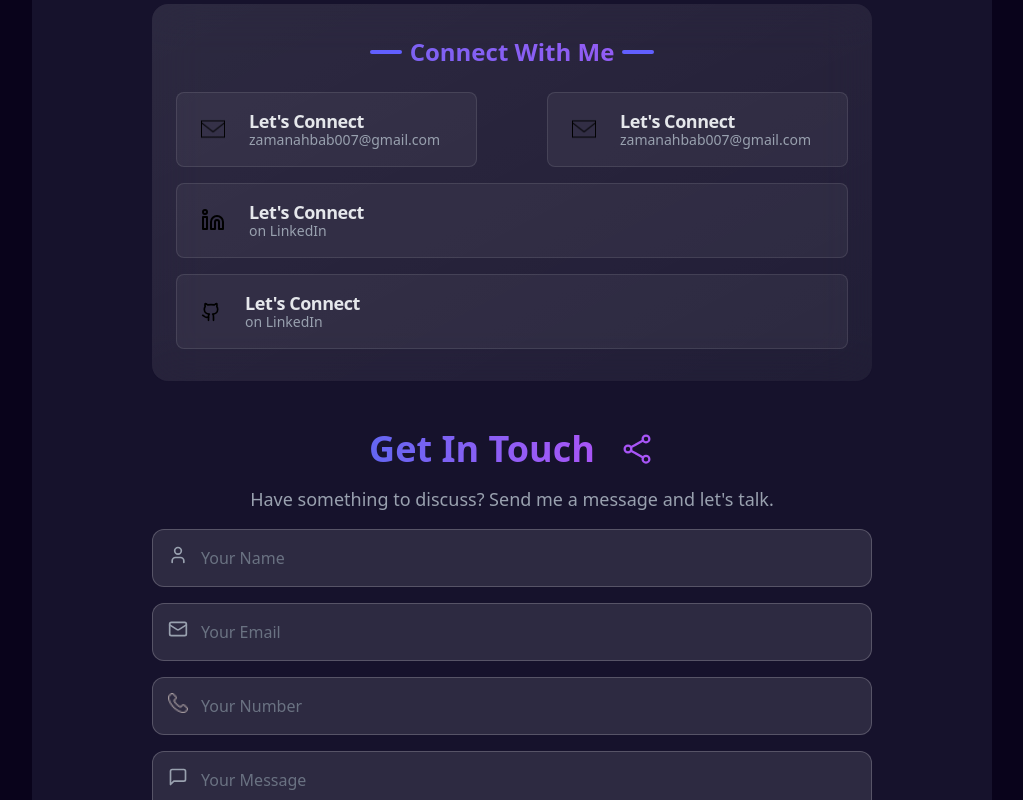
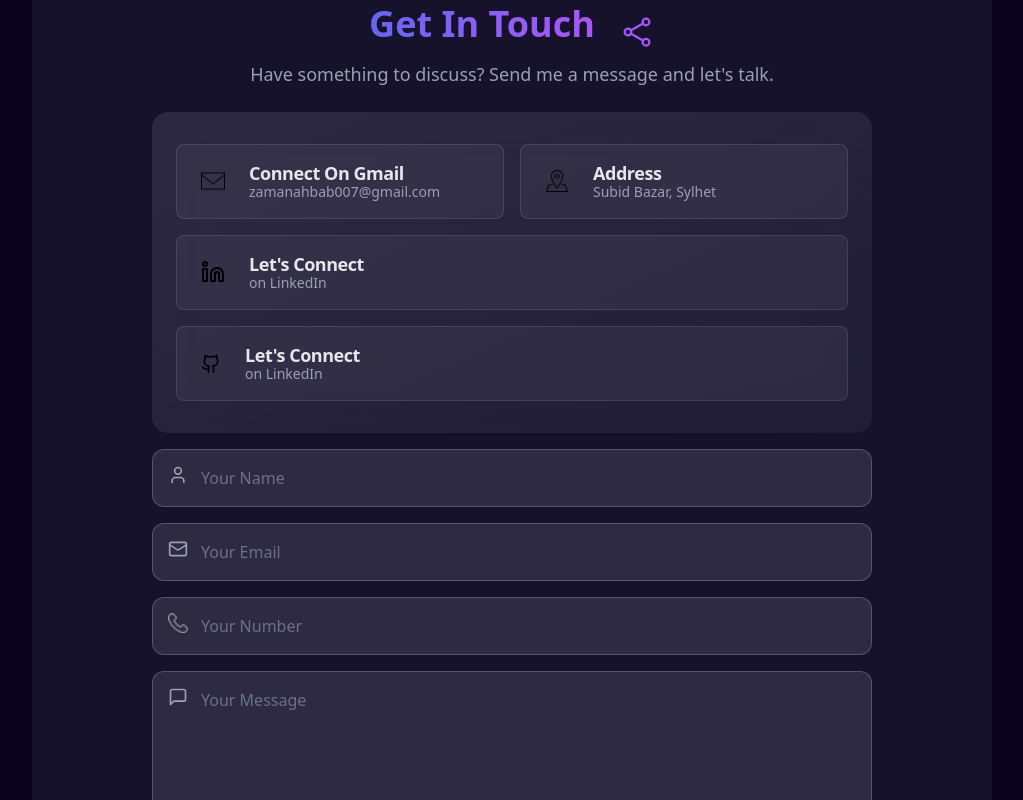
Before and after one commit to ahbab-zaman/ahbabs-personal-portfolio, a React (Vite) app: page / in a window 1280 px wide. Shown: the part 2460-3260 px from the top of the page, without its empty margins (128-1151 px from the left). Built offline with nearby package versions, Linux system fonts and the light colour scheme.

Commit message:
edit the contact section

```diff
--- a/src/Components/Contact.jsx
+++ b/src/Components/Contact.jsx
@@ -5,6 +5,7 @@ import emailjs from "@emailjs/browser";
 import toast, { Toaster } from "react-hot-toast";
 import { Link } from "react-router-dom";
 import emailIcon from "../../public/emailIcon.png";
+import addressIcon from "../../public/addressIcon.png";
 
 const Contact = () => {
   const form = useRef();
@@ -37,21 +38,31 @@ const Contact = () => {
         <Title title="Contact Me"></Title>
         <section>
           <div className="lg:w-3/4 w-11/12 mx-auto bg-[#16122c] rounded-xl py-16">
+            <div
+              data-aos="fade-right"
+              className="flex justify-center items-center gap-6"
+            >
+              <h2 className="lg:text-4xl text-xl font-bold text-transparent bg-clip-text bg-gradient-to-r from-[#6366f1] to-[#a855f7] text-center capitalize mb-4">
+                Get in touch
+              </h2>
+              <IoShareSocialOutline className="text-[#a855f7] text-4xl"></IoShareSocialOutline>
+            </div>
+            <p
+              data-aos="fade-left"
+              class="text-gray-400 text-center text-lg mb-6"
+            >
+              Have something to discuss? Send me a message and let's talk.
+            </p>
             <div className="w-3/4 mx-auto bg-gradient-to-br from-white/10 to-white/5 rounded-2xl p-6 py-8 backdrop-blur-xl">
-              <h3 class="text-xl font-bold text-transparent bg-clip-text bg-gradient-to-r from-[#6366f1] to-[#a855f7] text-center capitalize mb-6 flex items-center justify-center gap-2 lg:text-2xl">
-                <span class="inline-block w-8 h-1 bg-indigo-500 rounded-full"></span>
-                Connect With Me
-                <span class="inline-block w-8 h-1 bg-indigo-500 rounded-full"></span>
-              </h3>
               <div className="space-y-4">
-                <div className="flex items-center justify-between">
-                  <Link
-                    to="zamanahbab007@gmail.com"
+                <div className="flex items-center justify-between gap-4">
+                  <a
+                    href="mailto:zamanahbab007@gmail.com"
                     target="_blank"
                     rel="noopener noreferrer"
                     className="group relative flex items-center justify-between p-4 rounded-lg
              bg-white/5 border border-white/10 overflow-hidden
-             hover:border-white/20 transition-all duration-500"
+             hover:border-white/20 transition-all duration-500 w-full"
                   >
                     <div
                       className="absolute inset-0 opacity-0 group-hover:opacity-20 transition-opacity duration-500
@@ -73,7 +84,7 @@ const Contact = () => {
                       </div>
                       <div class="flex flex-col">
                         <span class="text-lg font-bold pt-[0.2rem] text-gray-200 tracking-tight leading-none group-hover:text-white transition-colors duration-300">
-                          Let's Connect
+                          Connect On Gmail
                         </span>
                         <span class="text-sm text-gray-400 group-hover:text-gray-300 transition-colors duration-300">
                           zamanahbab007@gmail.com
@@ -104,14 +115,14 @@ const Contact = () => {
                   translate-x-[-100%] group-hover:translate-x-[100%] transition-transform duration-1000"
                       ></div>
                     </div>
-                  </Link>
+                  </a>
                   <Link
-                    to="zamanahbab007@gmail.com"
+                    to=""
                     target="_blank"
                     rel="noopener noreferrer"
                     className="group relative flex items-center justify-between p-4 rounded-lg
              bg-white/5 border border-white/10 overflow-hidden
-             hover:border-white/20 transition-all duration-500"
+             hover:border-white/20 transition-all duration-500 w-full"
                   >
                     <div
                       className="absolute inset-0 opacity-0 group-hover:opacity-20 transition-opacity duration-500
@@ -126,17 +137,17 @@ const Contact = () => {
                         <div className="relative p-2 rounded-md">
                           <img
                             className="lucide lucide-linkedin w-6 h-6 transition-all duration-500 group-hover:scale-105"
-                            src={emailIcon}
+                            src={addressIcon}
                             alt=""
                           />
                         </div>
                       </div>
                       <div class="flex flex-col">
                         <span class="text-lg font-bold pt-[0.2rem] text-gray-200 tracking-tight leading-none group-hover:text-white transition-colors duration-300">
-                          Let's Connect
+                          Address
                         </span>
                         <span class="text-sm text-gray-400 group-hover:text-gray-300 transition-colors duration-300">
-                          zamanahbab007@gmail.com
+                          Subid Bazar, Sylhet
                         </span>
                       </div>
                     </div>
@@ -310,20 +321,7 @@ const Contact = () => {
               </div>
             </div>
 
-            <div className="py-12 space-y-4">
-              <div
-                data-aos="fade-right"
-                className="flex justify-center items-center gap-6"
-              >
-                <h2 className="lg:text-4xl text-xl font-bold text-transparent bg-clip-text bg-gradient-to-r from-[#6366f1] to-[#a855f7] text-center capitalize">
-                  Get in touch
-                </h2>
-                <IoShareSocialOutline className="text-[#a855f7] text-4xl"></IoShareSocialOutline>
-              </div>
-              <p data-aos="fade-left" class="text-gray-400 text-center text-lg">
-                Have something to discuss? Send me a message and let's talk.
-              </p>
-
+            <div className="pt-4 pb-12 space-y-4">
               <form ref={form} onSubmit={sendEmail} className="space-y-4">
                 <div
                   data-aos="fade-up"
```
Also changed, not shown: public/addressIcon.png (added).
